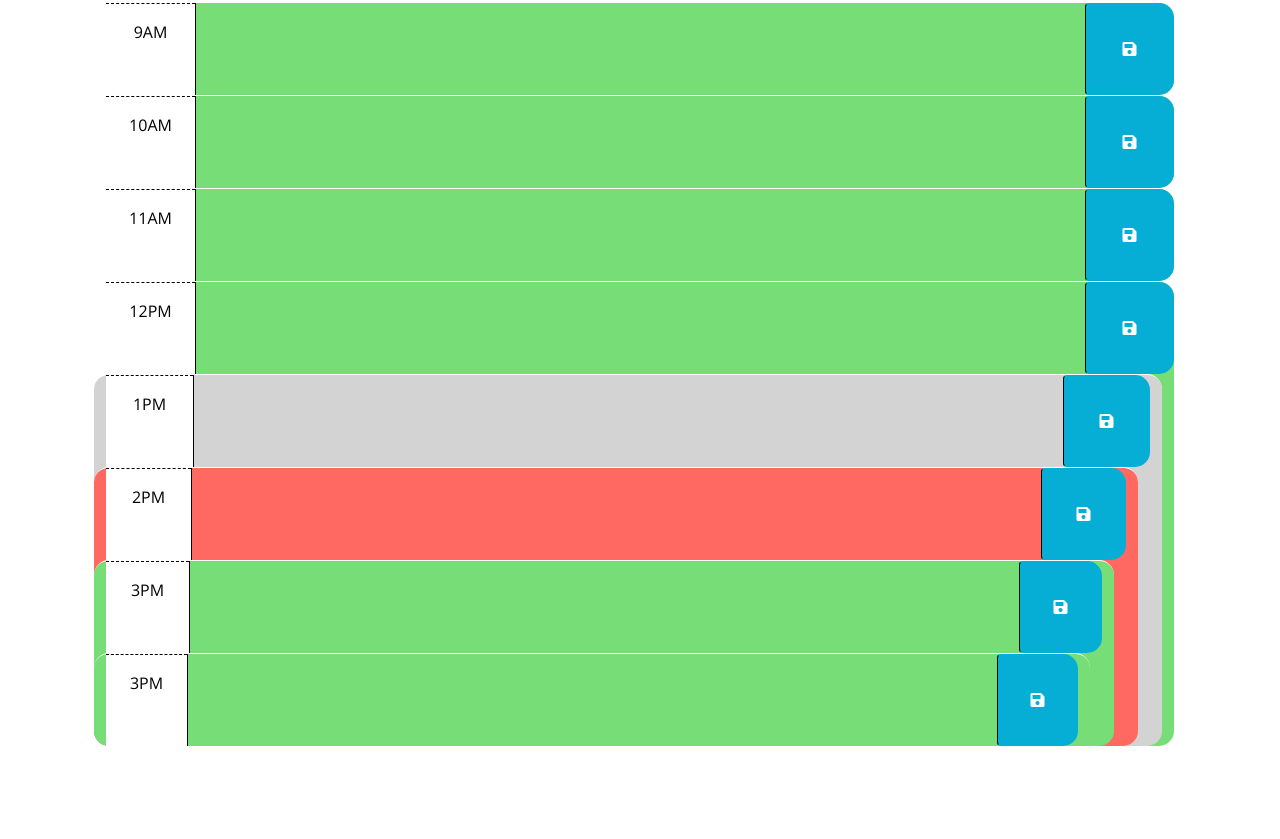
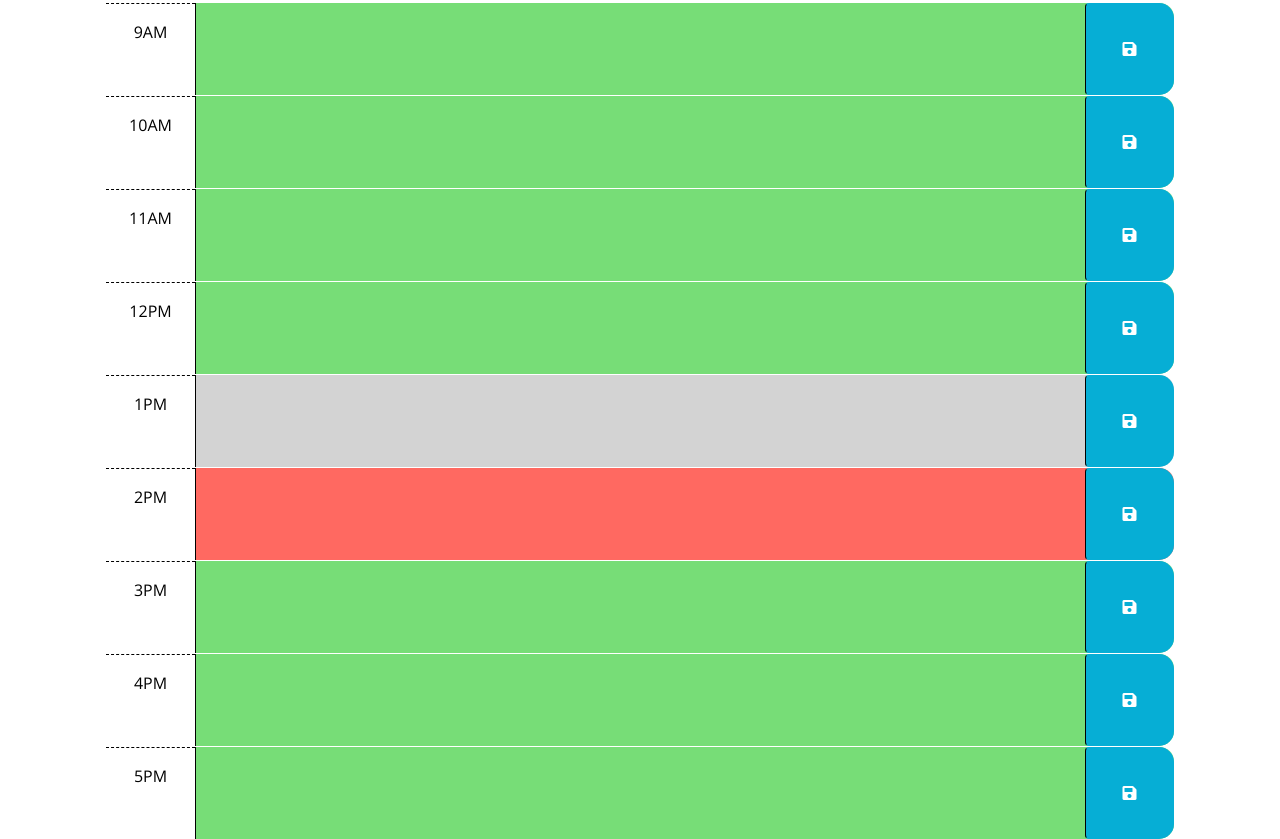
Before and after one commit to ArsonistChoir/Unit-5-Challenge, a plain HTML site: page index.html in a window 1280 px wide. Shown: the part 300-1139 px from the top of the page. Before the commit the page ends 1046 px from the top, so only its background shows below. Drawn offline with nearby package versions, Linux system fonts and the light colour scheme.

Commit message:
HTML should be finished and good

```diff
--- a/index.html
+++ b/index.html
@@ -72,6 +72,7 @@
         <button class="btn saveBtn col-2 col-md-1" aria-label="save">
           <i class="fas fa-save" aria-hidden="true"></i>
         </button>
+      </div>
 
         <div id="hour-1" class="row time-block future">
           <div class="col-2 col-md-1 hour text-center py-3">1PM</div>
@@ -79,6 +80,7 @@
           <button class="btn saveBtn col-2 col-md-1" aria-label="save">
             <i class="fas fa-save" aria-hidden="true"></i>
           </button>
+        </div>
 
         <div id="hour-2" class="row time-block future">
           <div class="col-2 col-md-1 hour text-center py-3">2PM</div>
@@ -86,20 +88,31 @@
           <button class="btn saveBtn col-2 col-md-1" aria-label="save">
             <i class="fas fa-save" aria-hidden="true"></i>
           </button>
+        </div>
 
-        <div id="hour-11" class="row time-block future">
+            <div id="hour-3" class="row time-block future">
               <div class="col-2 col-md-1 hour text-center py-3">3PM</div>
               <textarea class="col-8 col-md-10 description" rows="3"> </textarea>
               <button class="btn saveBtn col-2 col-md-1" aria-label="save">
                 <i class="fas fa-save" aria-hidden="true"></i>
               </button>
+            </div>
 
-          <div id="hour-11" class="row time-block future">
-            <div class="col-2 col-md-1 hour text-center py-3">3PM</div>
+              <div id="hour-4" class="row time-block future">
+                <div class="col-2 col-md-1 hour text-center py-3">4PM</div>
                 <textarea class="col-8 col-md-10 description" rows="3"> </textarea>
                 <button class="btn saveBtn col-2 col-md-1" aria-label="save">
                   <i class="fas fa-save" aria-hidden="true"></i>
                 </button>
+                </div>
+
+                <div id="hour-5" class="row time-block future">
+                  <div class="col-2 col-md-1 hour text-center py-3">5PM</div>
+                  <textarea class="col-8 col-md-10 description" rows="3"> </textarea>
+                  <button class="btn saveBtn col-2 col-md-1" aria-label="save">
+                    <i class="fas fa-save" aria-hidden="true"></i>
+                  </button>
+                </div>
 
     <script src="https://code.jquery.com/jquery-3.4.1.min.js"></script>
     <script
```
Lines whose indentation alone changed are shown as unchanged.
